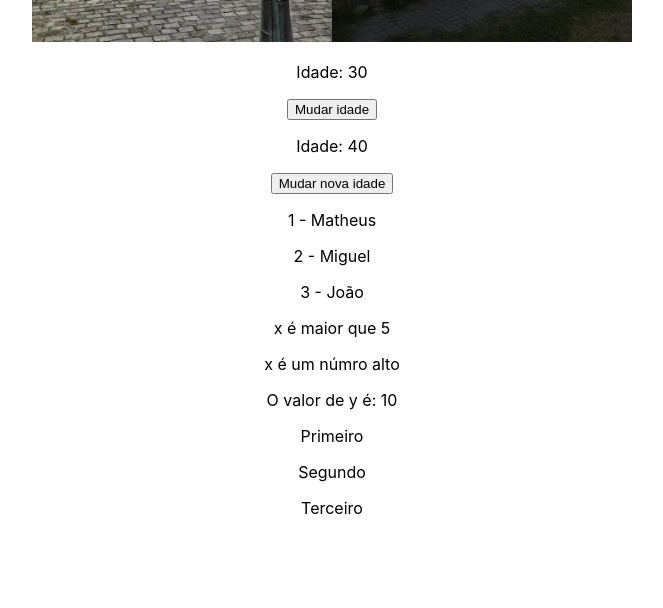
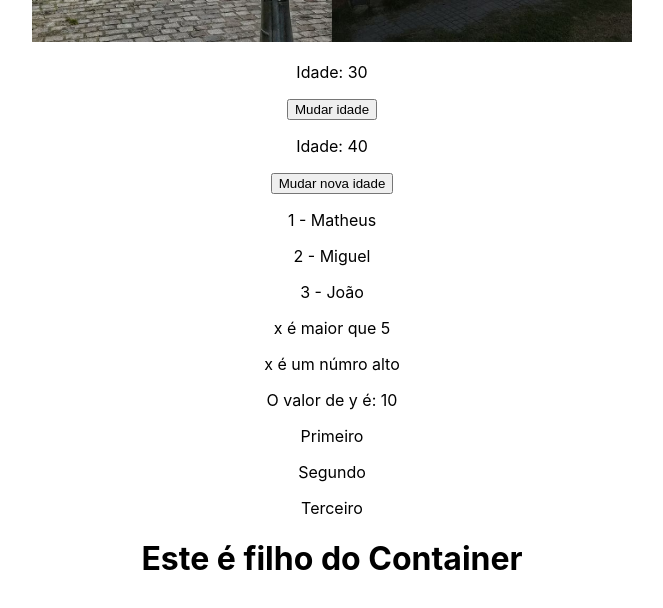
Before and after one commit to mig-ramos/estudo-react, a React (Create React App) app: page / in a window 1280 px wide. Shown: the part 747-1355 px from the top of the page, without its empty margins (308-971 px from the left). Built offline with nearby package versions, Linux system fonts and the light colour scheme.

Commit message:
Uso de children

```diff
--- a/src/App.js
+++ b/src/App.js
@@ -6,6 +6,7 @@
 import List from './components/List';
 import RenderCond from './components/RenderCond';
 import Fragment from './components/Fragment';
+import Container from './components/Container';
 
 
 function App() {
@@ -19,6 +20,9 @@
       <List />
       <RenderCond x={8} y={10}/>
       <Fragment />
+      <Container>
+        <h1>Este é filho do Container</h1>
+      </Container>
     </div>
   );
 }
--- /dev/null
+++ b/src/components/Container.js
@@ -0,0 +1,5 @@
+const Container = ({ children }) => {
+   return <div className="container">{children}</div>
+}
+
+export default Container;
```
